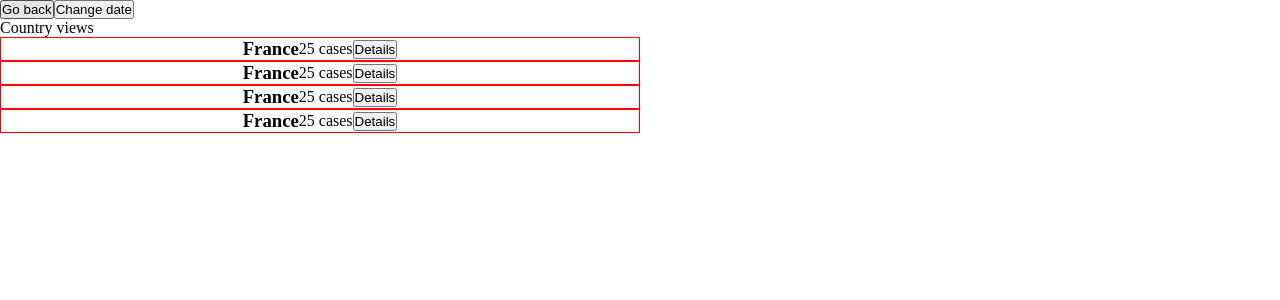
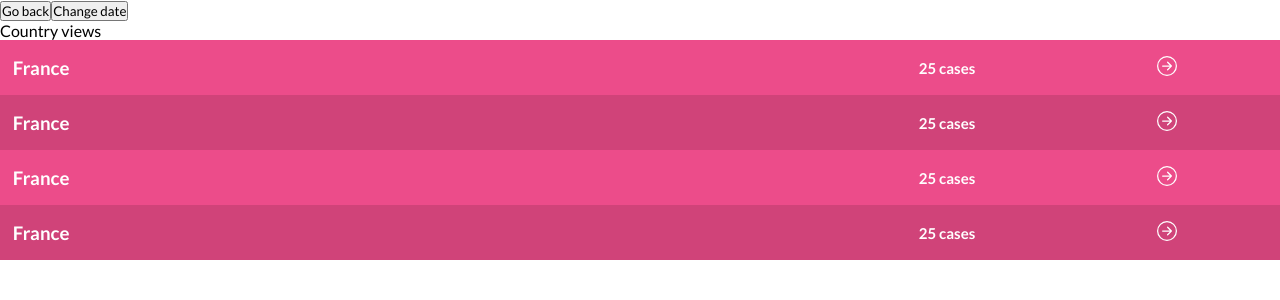
Before and after one commit to TimmyChan99/covid19-tracker, a React (Create React App) app: page /covid19-tracker/countries-list in a window 1280 px wide. Shown: the top 300 px of the page. Built offline with nearby package versions, Linux system fonts and the light colour scheme.

Commit message:
Style the coutries list

```diff
--- a/package.json
+++ b/package.json
@@ -12,6 +12,7 @@
     "prop-types": "^15.8.1",
     "react": "^17.0.2",
     "react-dom": "^17.0.2",
+    "react-icons": "^4.3.1",
     "react-redux": "^7.2.6",
     "react-router-dom": "^6.2.2",
     "react-scripts": "5.0.0",
--- a/src/App.css
+++ b/src/App.css
@@ -1,5 +1,8 @@
+@import url('https://fonts.googleapis.com/css2?family=Lato:ital,wght@0,100;0,300;0,400;0,700;0,900;1,100;1,300;1,400;1,700;1,900&display=swap');
+
 * {
   margin: 0;
   padding: 0;
   box-sizing: border-box;
+  font-family: 'Lato', sans-serif;
 }
--- a/src/component/countries/CountriesList.jsx
+++ b/src/component/countries/CountriesList.jsx
@@ -9,7 +9,7 @@
 		</li>
 	))
 	return (
-	 <ul>
+	 <ul className="countries_list">
 		{list}
 	 </ul>
 	)
--- a/src/component/countries/County.jsx
+++ b/src/component/countries/County.jsx
@@ -1,15 +1,20 @@
 import React from 'react'
 import { NavLink } from 'react-router-dom';
 import './countries.css'
+import { BsArrowRightCircle } from 'react-icons/bs';
 
 const County = () => {
 	return (
 		<div className="the_country">
 			<h3>France</h3>
-			<span>25 cases</span>
-			<NavLink to="/detail">
-			<button type="button">Details</button>
-		</NavLink>
+		<div className="more_details">
+				<span>25 cases</span>
+				<NavLink to="/detail">
+				<button type="button">
+				  <BsArrowRightCircle/>
+				</button>
+			</NavLink>
+		</div>
 		</div>
 	)
 }
--- a/src/component/countries/countries.css
+++ b/src/component/countries/countries.css
@@ -2,7 +2,34 @@
 .the_country {
   display: flex;
   align-items: center;
-  justify-content: center;
-  border: 1px red solid;
-  width: 50vw;
+  justify-content: space-between;
+  padding: 1em 0.8em;
+  color: #fff;
 }
+
+.countries_list li {
+  background-color: #d04379;
+}
+
+.countries_list li:nth-child(odd) {
+  background-color: #ec4c8a;
+}
+
+.more_details {
+  display: flex;
+  align-items: center;
+  justify-content: space-around;
+  width: 35%;
+  font-size: 15px;
+  font-weight: 600;
+}
+
+.more_details button {
+  border: none;
+  background: none;
+}
+
+.more_details svg {
+  color: #fff;
+  font-size: 20px;
+}
```
Also changed, not shown: 1 other file (tests, documents, lock files or other folders).
